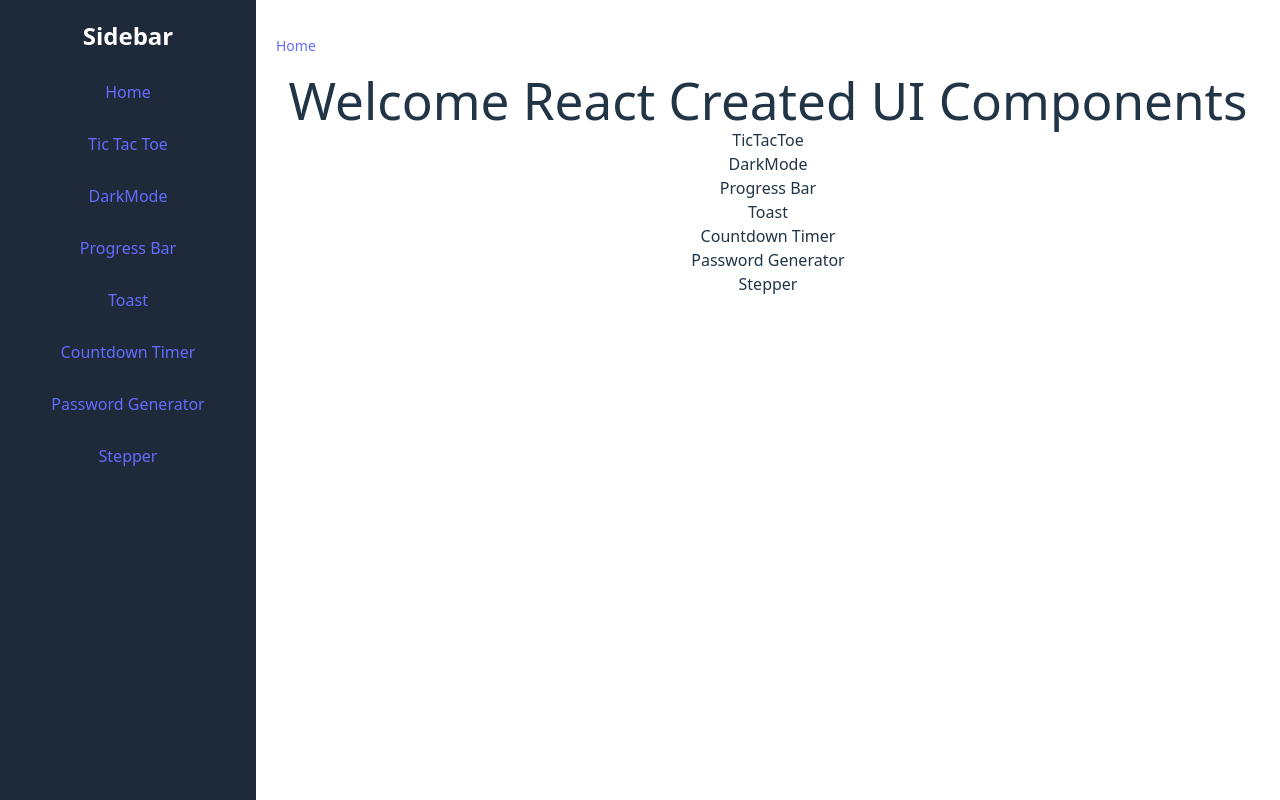
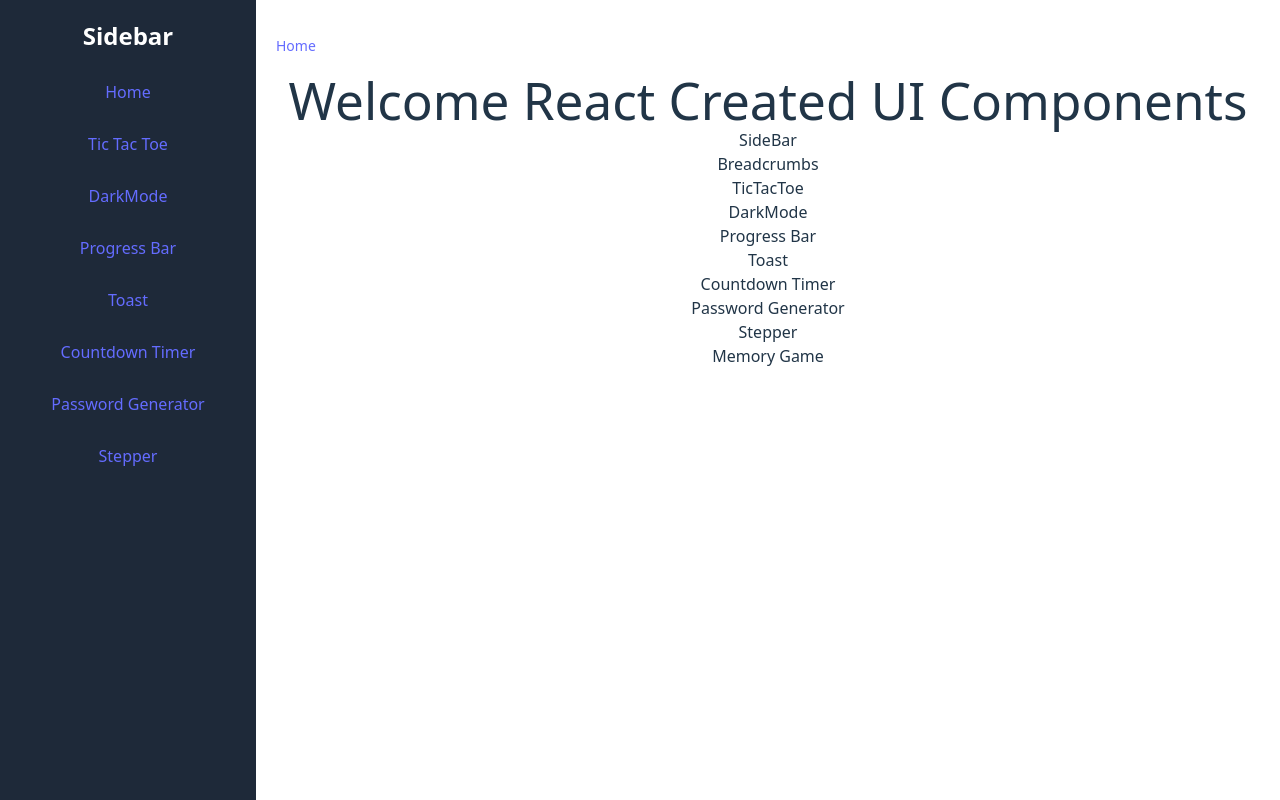
Before and after one commit to sheet848/reactUI, a React (Vite) app: page / in a window 1280 px wide. Built offline with nearby package versions, Linux system fonts and the light colour scheme.

Commit message:
Update Home.jsx

```diff
--- a/src/components/Home.jsx
+++ b/src/components/Home.jsx
@@ -5,6 +5,8 @@ const Home = () => {
     <>
     <h1>Welcome React Created UI Components</h1>
     <ol>
+      <li>SideBar</li>
+      <li>Breadcrumbs</li>
       <li>TicTacToe</li>
       <li>DarkMode</li>
       <li>Progress Bar</li>
@@ -12,6 +14,7 @@ const Home = () => {
       <li>Countdown Timer</li>
       <li>Password Generator</li>
       <li>Stepper</li>
+      <li>Memory Game</li>
     </ol>
     </>
   )
```
